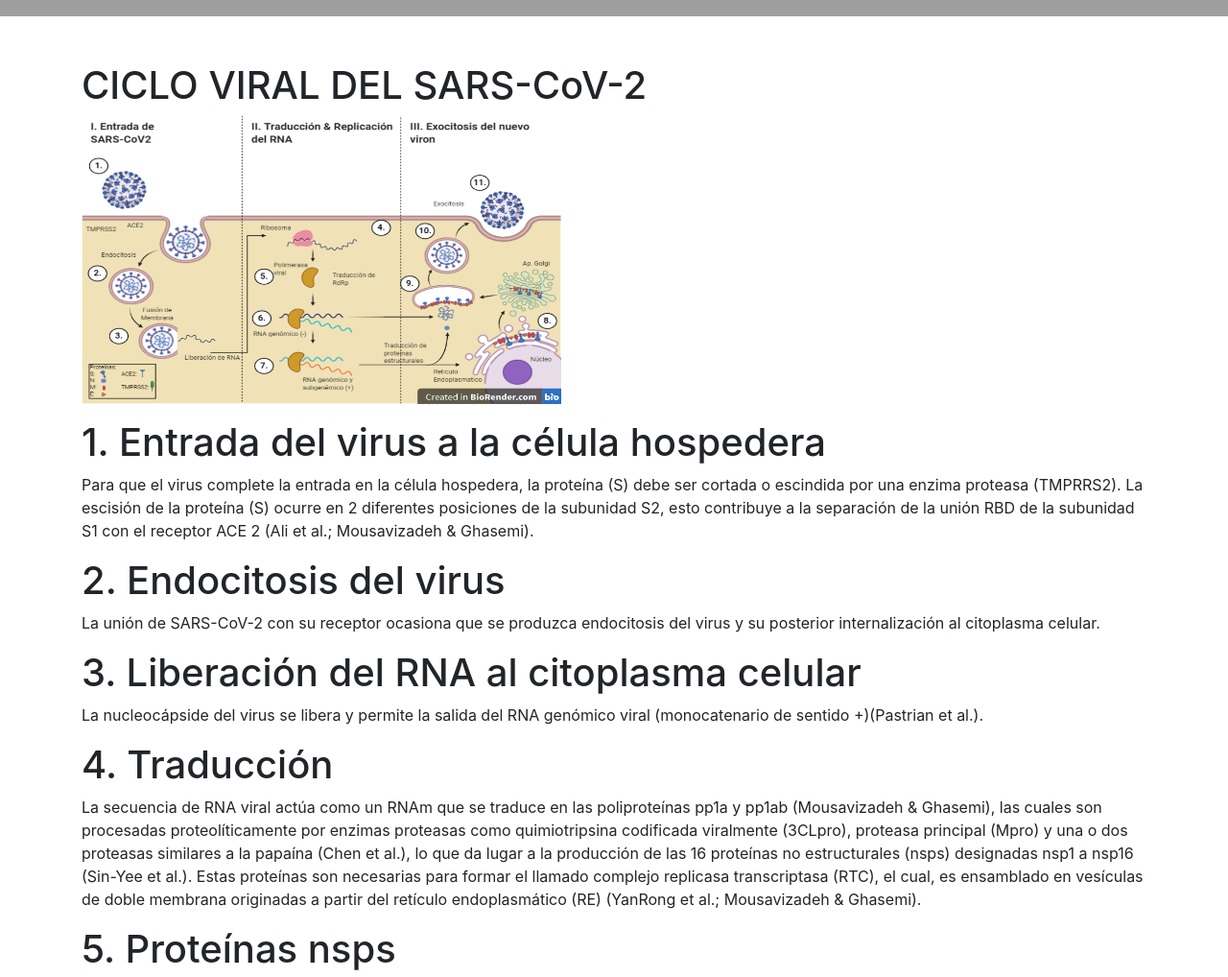
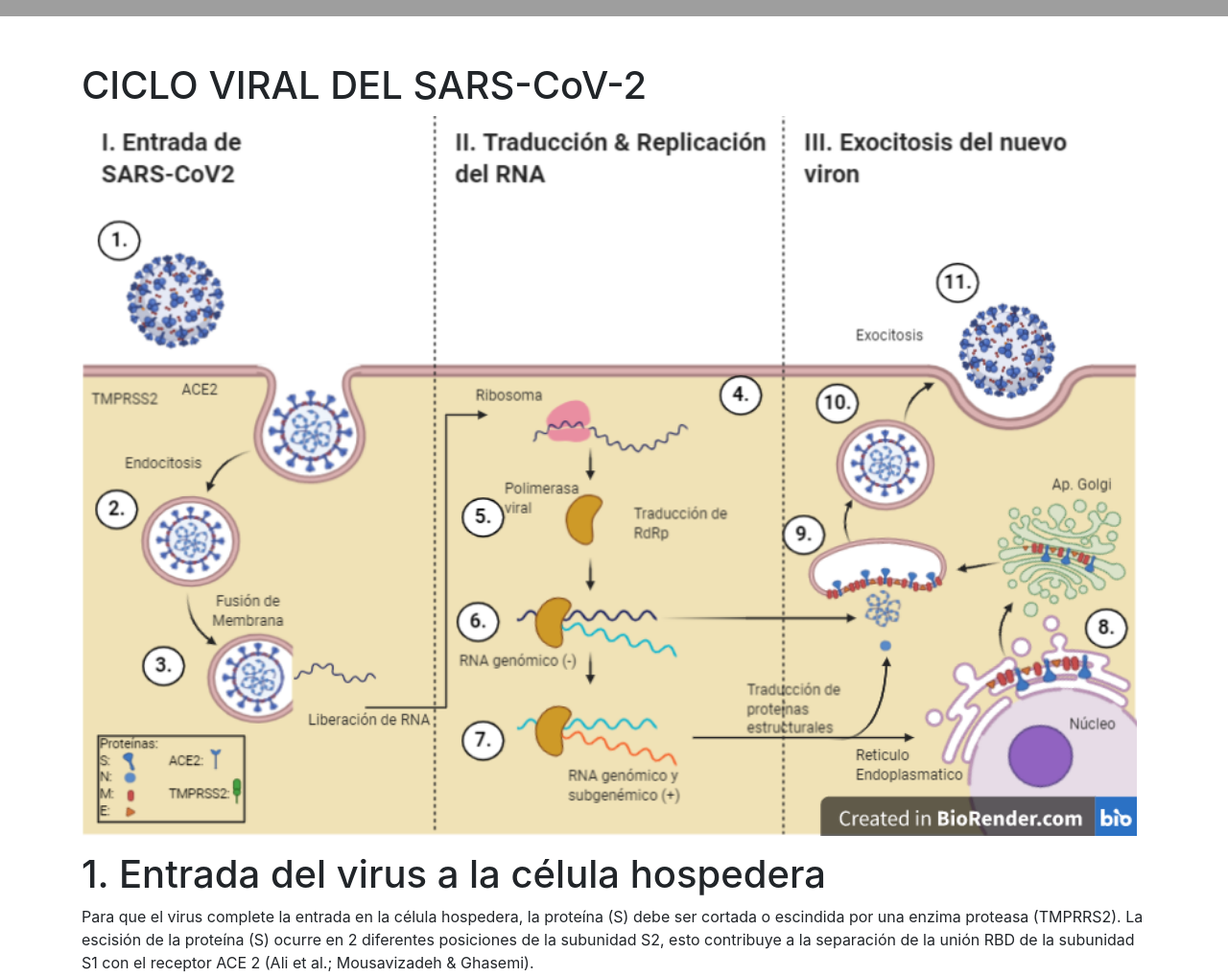
Before and after one commit to krysnh/Proyecto-final, a website: page index.html in a window 1280 px wide. Shown: the part 783-1801 px from the top of the page at 96% size. Drawn offline with Linux system fonts and the light colour scheme; grey boxes are pictures that could not be loaded.

Commit message:
Update index.html

```diff
--- a/index.html
+++ b/index.html
@@ -84,7 +84,7 @@
     <section class="py-5">
       <div class="container">
         <h1>CICLO VIRAL DEL SARS-CoV-2</h1>
-        <p> <img src="BRCV19.png" width="500" height="300" /> </code>
+        <p> <img src="BRCV19.png" width="1100" height="750" /> </code>
         <h1>1.	Entrada del virus a la célula hospedera</h1>
         <body style=”text-align: justify;”>
             <p>Para que el virus complete la entrada en la célula hospedera, la proteína (S) debe ser cortada o escindida por una enzima proteasa (TMPRRS2).
```
